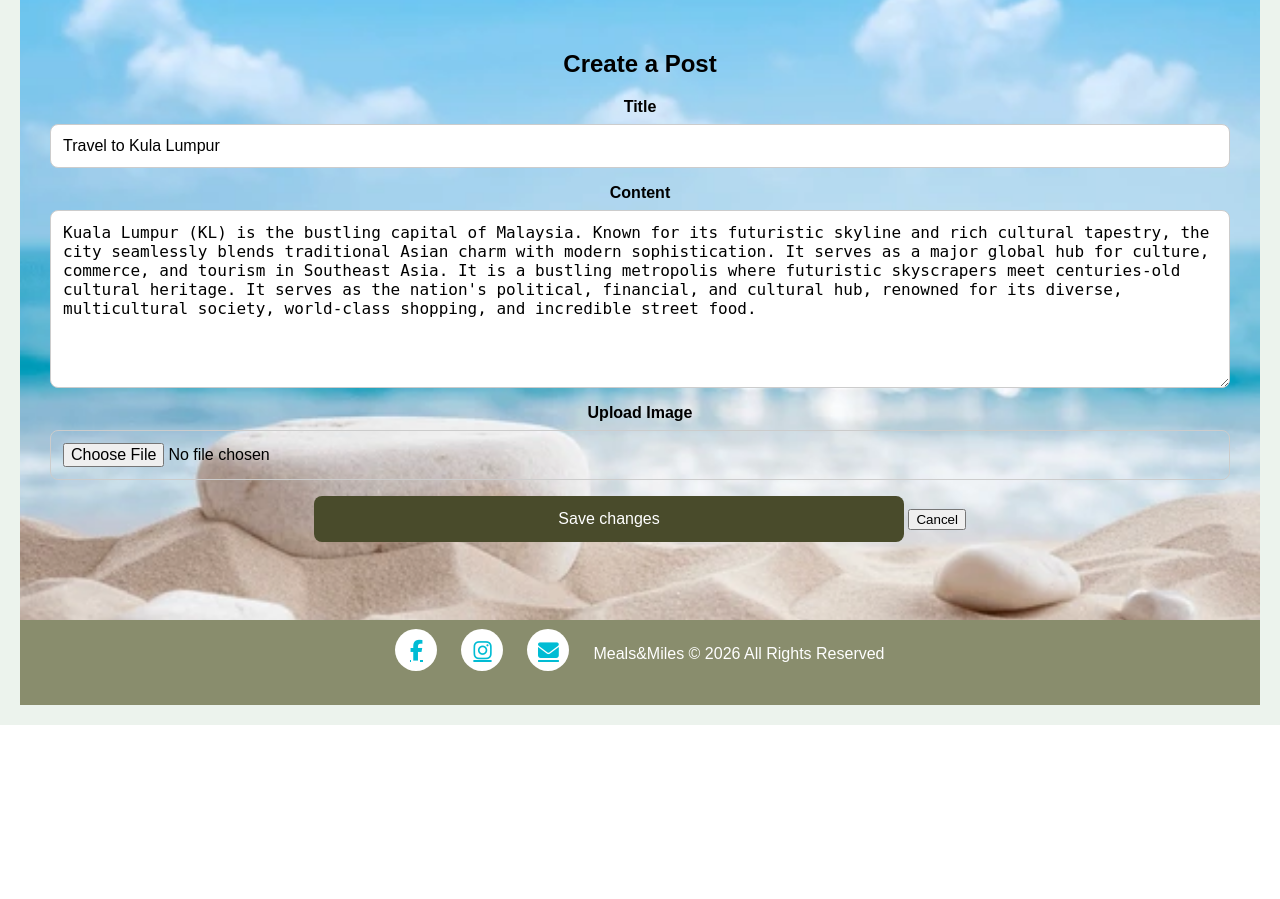
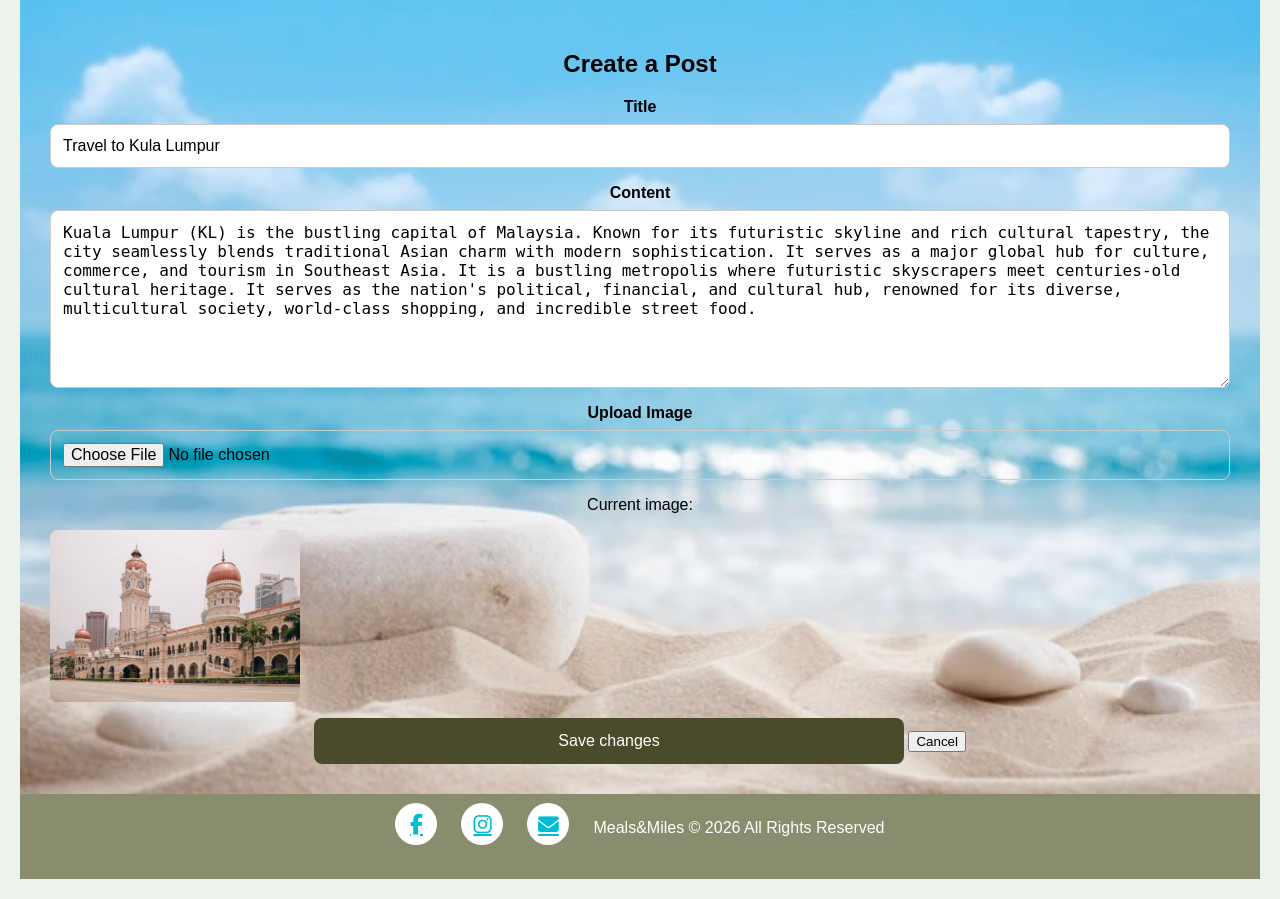
Before and after one commit to jmichael2025/Database-Assignment, a Flask app: page /edit_post/1 in a window 1280 px wide. Shown: the part 176-1075 px from the top of the page. Before the commit the page ends 901 px from the top, so only its background shows below. Run offline with Flask 3, Linux system fonts and the light colour scheme; a user stored in the database is signed in.

Commit message:
edit user image form updated

```diff
--- a/Database/templates/edit_post.html
+++ b/Database/templates/edit_post.html
@@ -1,13 +1,15 @@
 <!DOCTYPE html>
 <html lang="en">
+
 <head>
     <meta charset="UTF-8">
     <title>Meals&Miles</title>
-        <link rel="stylesheet" href="../static/css/create.css"/>
+    <link rel="stylesheet" href="{{ url_for('static', filename='css/create.css') }}">
     <meta name="viewport" content="width=device-width, initial-scale=1.0">
-        <link rel="icon" type="image/x-icon" href="../images/favicon.ico">
+    <link rel="icon" type="image/x-icon" href="{{ url_for('static', filename='images/favicon.ico') }}">
     <link rel="stylesheet" href="https://cdnjs.cloudflare.com/ajax/libs/font-awesome/6.5.1/css/all.min.css">
 </head>
+
 <body>
     <nav class="navbar">
         <div class="nav-left">
@@ -20,7 +22,7 @@
 
         </div>
 
-            <div class="nav-right" id= "navRight">
+        <div class="nav-right" id="navRight">
 
             <a href="/account">{{ current_user.username }}</a>
             <a href="{{ url_for('views.logout') }}">Logout</a>
@@ -35,7 +37,8 @@
         <div class="edit-post">
 
             <h2>Create a Post</h2>
-                    <form action="{{ url_for('views.edit_post' , post_id=post.id) }}" method="POST" enctype="multipart/form-data" id="postForm">
+            <form action="{{ url_for('views.edit_post' , post_id=post.id) }}" method="POST"
+                enctype="multipart/form-data" id="postForm">
                 <div class="form-group">
                     <label for="title">Title</label>
                     <input type="text" id="title" name="title" value="{{ post.title}}" required>
@@ -43,12 +46,18 @@
 
                 <div class="form-group">
                     <label for="content">Content</label>
-                        <textarea id="content" name="content" rows="8" required >{{ post.content }} </textarea>
+                    <textarea id="content" name="content" rows="8" required>{{ post.content }} </textarea>
                 </div>
 
                 <div class="form-group">
                     <label for="image">Upload Image</label>
                     <input type="file" id="image" name="image" accept="image/*">
+                    {% if post.image %}
+                    <p>Current image:</p>
+                    <img src="{{ url_for('static', filename=post.image) }}" alt="Post image"
+                        style="max-width:250px; border-radius:8px;">
+                    {% endif %}
+
 
                 </div>
 
@@ -66,13 +75,14 @@
             <a href="https://www.instagram.com/_meals_and_miles/">
                 <i class="fab fa-instagram"></i>
             </a>
-                <a href="mailto:info@mealsandmiles.com" >
+            <a href="mailto:info@mealsandmiles.com">
                 <i class="fas fa-envelope"></i>
             </a>
             <p>Meals&Miles &copy; 2026 All Rights Reserved</p>
         </div>
     </footer>
-        <script src="../static/js/create.js"></script>
-        <script src="../static/js/login.js"></script>
+    <script src="{{ url_for('static', filename='js/create.js') }}"></script>
+    <script src="{{ url_for('static', filename='js/login.js') }}"></script>
 </body>
+
 </html>
--- a/Database/templates/profile.html
+++ b/Database/templates/profile.html
@@ -141,7 +141,7 @@
                 <i class="fas fa-envelope"></i>
             </a>
         </div>
-        <p>Meals&Miles &copy 2026 All Rights Reserved</p>
+        <p>Meals&Miles &copy; 2026 All Rights Reserved</p>
     </footer>
     <script src="{{ url_for('static', filename='js/account.js') }}"></script>
 </body>
```
Also changed, not shown: instance/database.db. Lines whose indentation alone changed are shown as unchanged.
